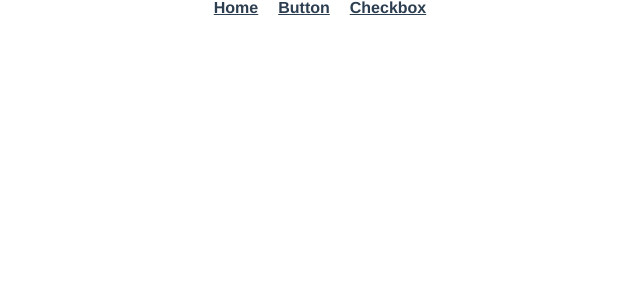
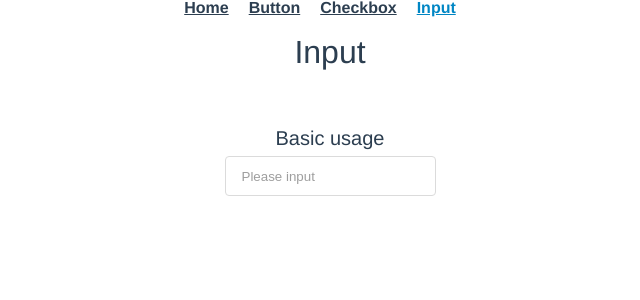
Before and after one commit to allmanLee/elementui, a Vue app: page /input in a window 1280 px wide. Shown: the top 300 px of the page, without its empty margins (310-950 px from the left). Built offline with nearby package versions, Linux system fonts and the light colour scheme.

Commit message:
fix: 기본 인풋 스타일

```diff
--- a/src/App.vue
+++ b/src/App.vue
@@ -8,6 +8,7 @@
         <router-link to="/button">Button</router-link>
       </li>
       <li><router-link to="/checkbox">Checkbox</router-link></li>
+      <li><router-link to="/input">Input</router-link></li>
     </ul>
 
     <router-view />
--- a/src/components/AppInput.vue
+++ b/src/components/AppInput.vue
@@ -1,8 +1,70 @@
 <template>
-  <input type="text" />
+  <input
+    mode="ios"
+    ref="test"
+    :type="type"
+    :placeholder="placeholder"
+    class="input-outline"
+    :value="valueText"
+    :autofocus="autofocus"
+  />
 </template>
 <script>
 export default {
-  name: "AppInput",
+  props: {
+    placeholder: {
+      type: String,
+    },
+    propType: {
+      default: "text",
+      type: String,
+    },
+    autofocus: {
+      default: false,
+      type: Boolean,
+    },
+    value: {
+      defalt: "",
+      type: String,
+    },
+  },
+  data() {
+    return {
+      test: null,
+    };
+  },
+  computed: {
+    valueText: function () {
+      return this.propValue;
+    },
+    type: function () {
+      return this.propType;
+    },
+  },
+  mounted() {},
 };
 </script>
+
+<style lang="scss" scope>
+//기본 인풋 스타일
+input {
+  box-sizing: border-box;
+  border-radius: 4px !important;
+  height: rem-calc(40px);
+  border: 1px solid #dbdbdb;
+  padding-left: 16px;
+  padding-right: 16px;
+  background-color: white !important;
+  color: black;
+
+  &:focus {
+    outline: none;
+    border: 1px solid $color-primary !important;
+    color: black;
+  }
+}
+
+input::placeholder {
+  color: #9e9e9e;
+}
+</style>
--- a/src/router/index.js
+++ b/src/router/index.js
@@ -13,12 +13,20 @@ const routes = [
   {
     path: "/button",
     name: "button",
-    component: () => import(/* webpackChunkName: "button" */ "../views/button.vue"),
+    component: () =>
+      import(/* webpackChunkName: "button" */ "../views/button.vue"),
   },
   {
     path: "/checkbox",
     name: "checkbox",
-    component: () => import(/* webpackChunkName: "checkbox" */ "../views/checkbox.vue"),
+    component: () =>
+      import(/* webpackChunkName: "checkbox" */ "../views/checkbox.vue"),
+  },
+  {
+    path: "/input",
+    name: "input",
+    component: () =>
+      import(/* webpackChunkName: "input" */ "../views/input.vue"),
   },
 ];
 
--- /dev/null
+++ b/src/views/input.vue
@@ -0,0 +1,86 @@
+<template>
+  <div class="ui-container">
+    <ul class="ui-list">
+      <li class="ui-list-item">
+        <h1>Input</h1>
+        <h3>Basic usage</h3>
+        <ul class="button-list">
+          <li>
+            <app-input placeholder="Please input"></app-input>
+          </li>
+        </ul>
+      </li>
+    </ul>
+  </div>
+</template>
+<script>
+import AppInput from "../components/AppInput.vue";
+
+const cityOptions = ["Shanghai", "Beijing", "Guangzhou", "Shenzhen"];
+
+export default {
+  components: { AppInput },
+  name: "ui-page-checkbox",
+  data() {
+    return {
+      checked: true,
+      checked2: true,
+      checked3: true,
+      checkAll: true,
+      checkList: ["Option B", "Option A"],
+      cities: [...cityOptions],
+      options: ["Option A", "Option B", "Option C", "Option D"],
+      checkedCities: ["Shanghai", "Beijing"],
+      isIndeterminate: true,
+      buttonsOption: ["asdf", "zxcv", "fasd", "vewvsa"],
+      checkedButtonsOption: ["asdf", "vewvsa"],
+    };
+  },
+  methods: {
+    handleCheckAllChange(val) {
+      this.checkedCities = val ? [...cityOptions] : [];
+      this.isIndeterminate = false;
+    },
+    handleCheckedCitiesChange(value) {
+      let checkedCount = value.length;
+      this.checkAll = checkedCount === this.cities.length;
+      this.isIndeterminate =
+        checkedCount > 0 && checkedCount < this.cities.length;
+    },
+  },
+};
+</script>
+<style lang="scss" scoped>
+h1 {
+  font-size: 32px;
+  font-weight: 500;
+  margin-top: 20px;
+  margin-bottom: 8px;
+}
+h3 {
+  font-size: 20px;
+  font-weight: 400;
+  margin-top: 60px;
+  margin-bottom: 8px;
+}
+
+.ui-container {
+  ul.ui-list {
+    padding-left: 0px;
+    li.ui-list-item {
+      list-style: none;
+      list-style-type: none;
+    }
+    .checkbox-list {
+      li {
+        display: inline-block;
+        margin-left: 14px;
+      }
+    }
+  }
+}
+
+.checkbox-button-group {
+  margin-top: 14px;
+}
+</style>
```
